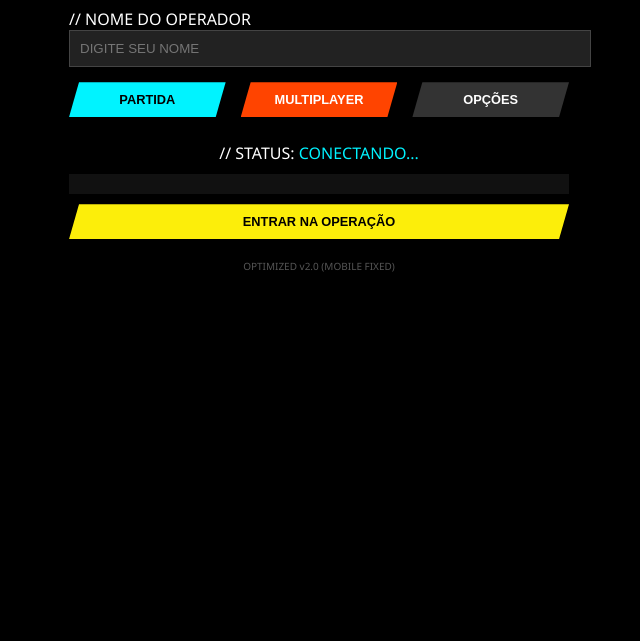
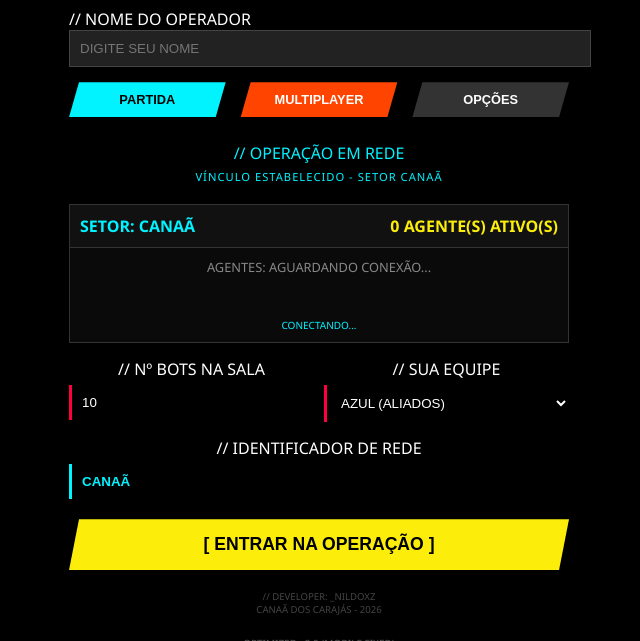
Before and after one commit to saboracaiteria/batalha-canaa-bairros, a website: page index.html in a window 1280 px wide. Both pictures are taken after a click on the button "MULTIPLAYER". Shown: the part 159-800 px from the top of the page, without its empty margins (321-961 px from the left). Drawn offline with nearby package versions, Linux system fonts and the light colour scheme.

Commit message:
Restored Original Multiplayer UI and Fixed Network Syntax

```diff
--- a/index.html
+++ b/index.html
@@ -517,15 +517,67 @@
         </div>
 
         <!-- TAB: MULTIPLAYER -->
+        <!-- TAB: MULTIPLAYER (Reskinned) -->
         <div id="tab-multi" style="display: none; width: 100%; max-width: 500px;">
-            <div class="pause-label">// STATUS: <span id="status-multi-msg"
-                    style="color: var(--ui-cyan);">CONECTANDO...</span></div>
-            <div id="room-browser"
-                style="margin: 10px 0; max-height: 100px; overflow-y: auto; background: #111; padding: 10px;">
-                <!-- Room List -->
+            <!-- HEADER -->
+            <div style="text-align: center; margin-bottom: 20px;">
+                <div class="pause-label" style="color: var(--ui-cyan); margin-bottom: 5px;">// OPERAÇÃO EM REDE</div>
+                <div style="font-size: 0.7rem; color: var(--ui-cyan); letter-spacing: 1px;">VÍNCULO ESTABELECIDO - SETOR
+                    CANAÃ</div>
             </div>
-            <button id="btn-init-multi" class="pause-btn yellow" onclick="initGame('multi')" style="width: 100%;"
-                disabled>ENTRAR NA OPERAÇÃO</button>
+
+            <!-- ROOM BOX -->
+            <div style="background: #0a0a0a; border: 1px solid #333; margin-bottom: 15px;">
+                <!-- Box Header -->
+                <div
+                    style="display: flex; justify-content: space-between; padding: 10px; background: #111; border-bottom: 1px solid #333;">
+                    <div style="color: var(--ui-cyan); font-weight: bold;">SETOR: CANAÃ</div>
+                    <div style="color: var(--ui-primary); font-weight: bold;"><span id="active-count">0</span> AGENTE(S)
+                        ATIVO(S)</div>
+                </div>
+                <!-- List -->
+                <div id="room-browser" style="padding: 10px; min-height: 50px; font-size: 0.8rem; color: #888;">
+                    AGENTES: AGUARDANDO CONEXÃO...
+                </div>
+                <div style="padding: 0 10px 10px 10px; font-size: 10px; color: var(--ui-cyan);">
+                    <span id="status-multi-msg">CONECTANDO...</span>
+                </div>
+            </div>
+
+            <!-- CONFIG ROW -->
+            <div style="display: flex; gap: 10px; margin-bottom: 15px;">
+                <!-- BOTS -->
+                <div style="flex: 1;">
+                    <div class="pause-label" style="margin-bottom: 5px;">// Nº BOTS NA SALA</div>
+                    <input type="number" id="multi-bot-count" value="10"
+                        style="width: 100%; padding: 10px; background: #000; border: none; border-left: 3px solid var(--ui-red); color: white;">
+                </div>
+                <!-- TEAM -->
+                <div style="flex: 1;">
+                    <div class="pause-label" style="margin-bottom: 5px;">// SUA EQUIPE</div>
+                    <select id="team-id"
+                        style="width: 100%; padding: 10px; background: #000; border: none; border-left: 3px solid var(--ui-red); color: white;">
+                        <option value="1">AZUL (ALIADOS)</option>
+                        <option value="2">VERMELHO (OPFOR)</option>
+                    </select>
+                </div>
+            </div>
+
+            <!-- NETWORK ID -->
+            <div style="margin-bottom: 20px;">
+                <div class="pause-label" style="margin-bottom: 5px;">// IDENTIFICADOR DE REDE</div>
+                <input type="text" value="CANAÃ" disabled
+                    style="width: 100%; padding: 10px; background: #000; border: none; border-left: 3px solid var(--ui-cyan); color: var(--ui-cyan); font-weight: bold;">
+            </div>
+
+            <!-- BUTTON -->
+            <button id="btn-init-multi" class="pause-btn yellow" onclick="initGame('multi')"
+                style="width: 100%; padding: 15px; font-size: 1.1rem; font-weight: 900;" disabled>
+                [ ENTRAR NA OPERAÇÃO ]
+            </button>
+
+            <div style="margin-top: 20px; text-align: center; font-size: 0.6rem; color: #444;">// DEVELOPER:
+                _NILDOXZ<br>CANAÃ DOS CARAJÁS - 2026</div>
         </div>
 
         <!-- TAB: OPTIONS (Restored!) -->
--- a/src/systems/Network.js
+++ b/src/systems/Network.js
@@ -63,8 +63,7 @@ export class Network {
                     }
                 });
             });
-        });
-    } catch(e) {
+        } catch (e) {
             console.error('❌ Firebase Connection Error:', e);
             alert('Erro de Conexão: ' + e.message);
             const statusEl = document.getElementById('status-multi-msg');
@@ -80,6 +79,7 @@ listenToPublicPresence() {
             const data = snapshot.val();
             const listEl = document.getElementById('room-browser');
             const statusEl = document.getElementById('status-multi-msg');
+            const countEl = document.getElementById('active-count');
 
             if (statusEl) {
                 statusEl.innerText = "CONECTADO: AGUARDANDO...";
@@ -88,7 +88,10 @@ listenToPublicPresence() {
 
             if (listEl && data) {
                 listEl.innerHTML = ""; // Clear
-            Object.keys(data).forEach(uid => {
+                const keys = Object.keys(data);
+                if (countEl) countEl.innerText = keys.length; // Update Count
+
+                keys.forEach(uid => {
                     const p = data[uid];
                     const item = document.createElement('div');
                     item.style.padding = "5px";
```
Lines whose indentation alone changed are shown as unchanged.
